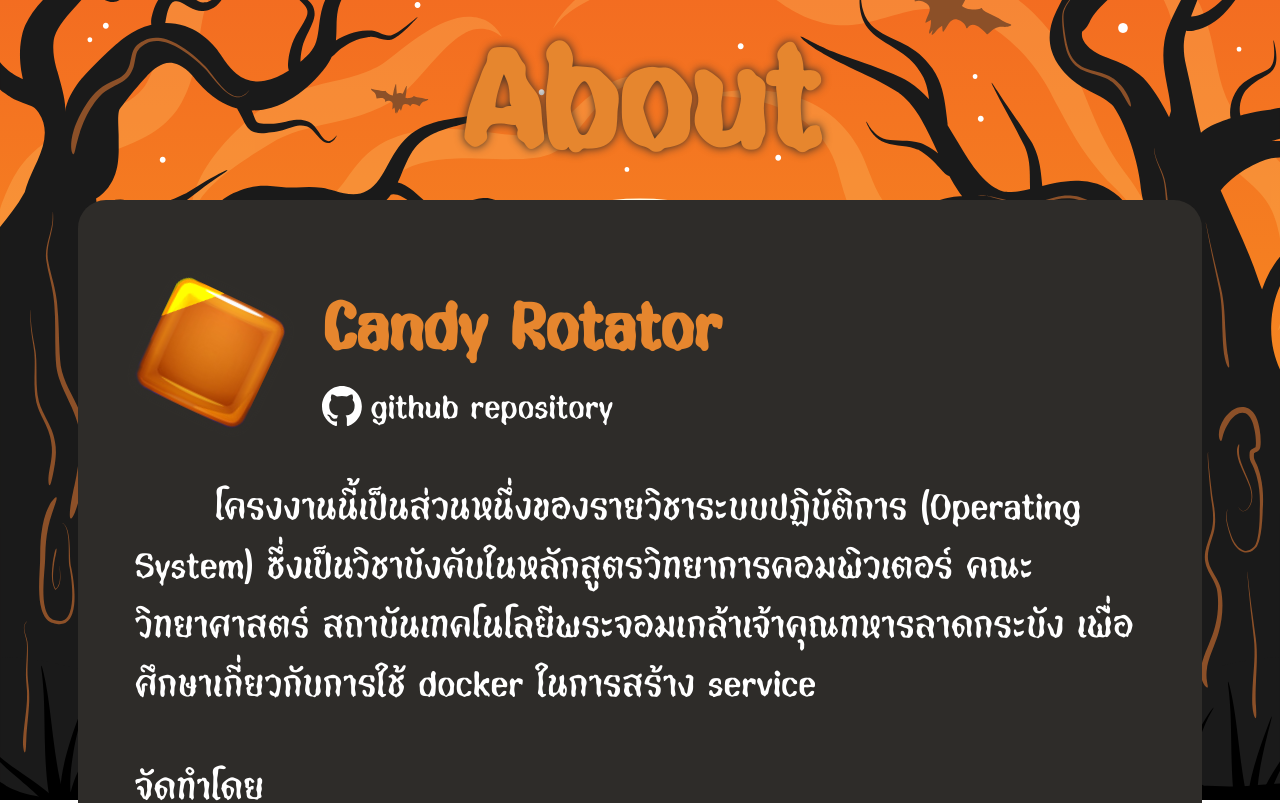
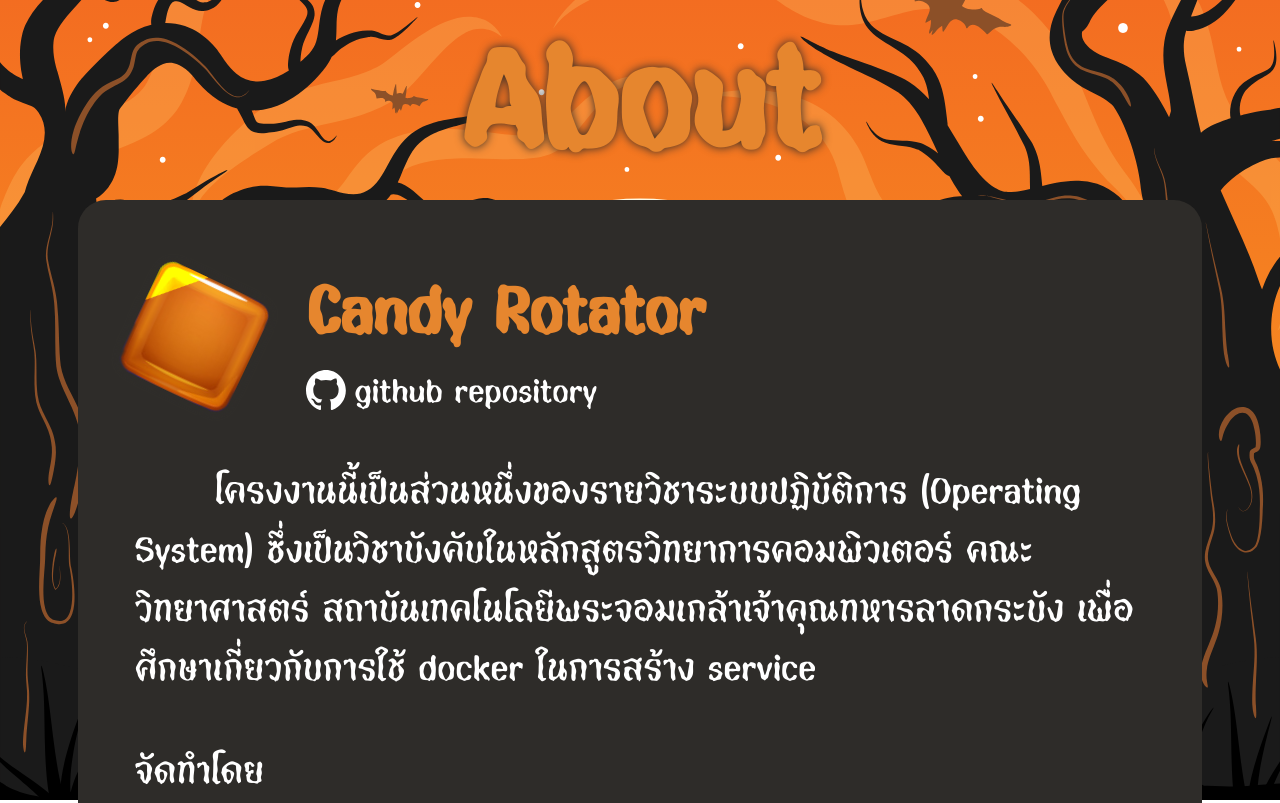
Before and after one commit to NutchapolSal/osproject, a SvelteKit app: page /about in a window 1280 px wide. Shown: the top 803 px of the page. Built offline with nearby package versions, Linux system fonts and the light colour scheme.

Commit message:
remove extra padding because there's now medium size game square

```diff
--- a/src/routes/about/+page.svelte
+++ b/src/routes/about/+page.svelte
@@ -117,8 +117,6 @@
 		flex-direction: row;
 		justify-content: flex-start;
 		align-items: center;
-		padding-left: 2vmin;
-		padding-top: 2vmin;
 		gap: 6.5vmin;
 	}
 
```
